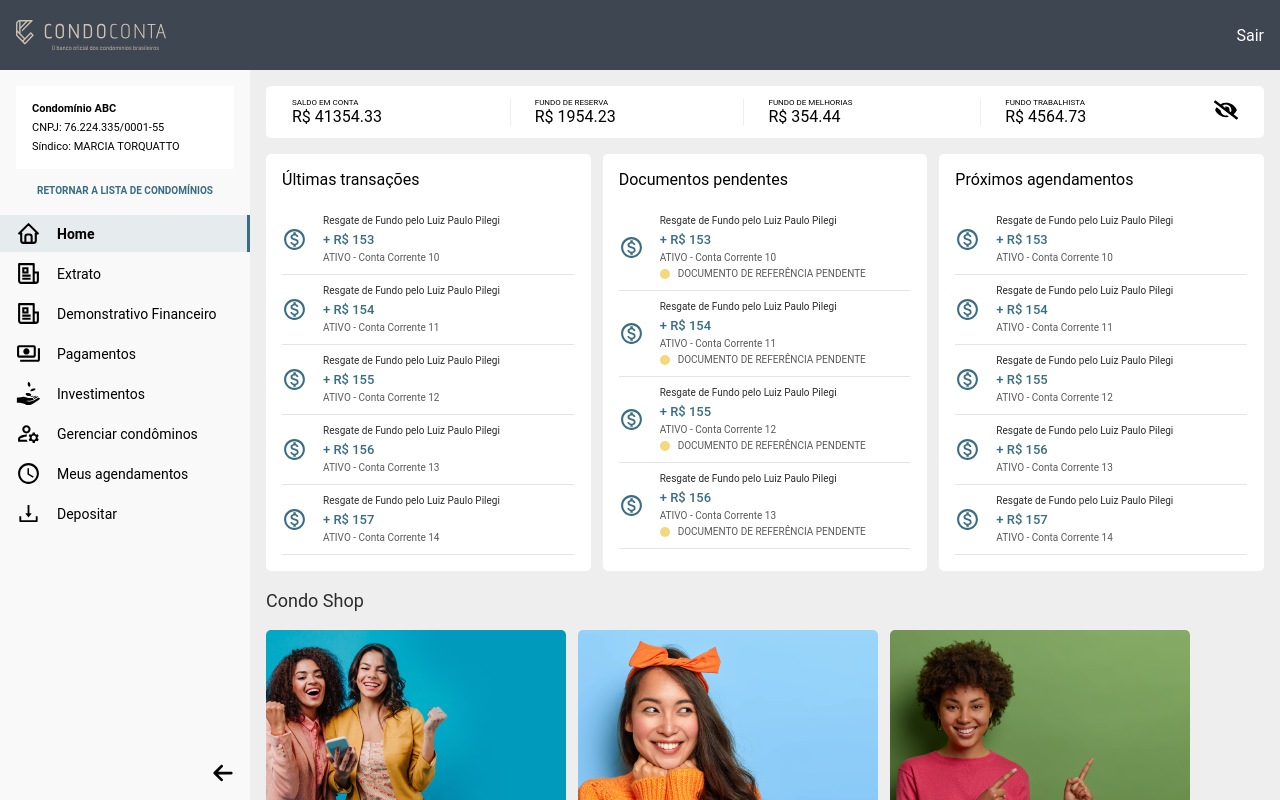
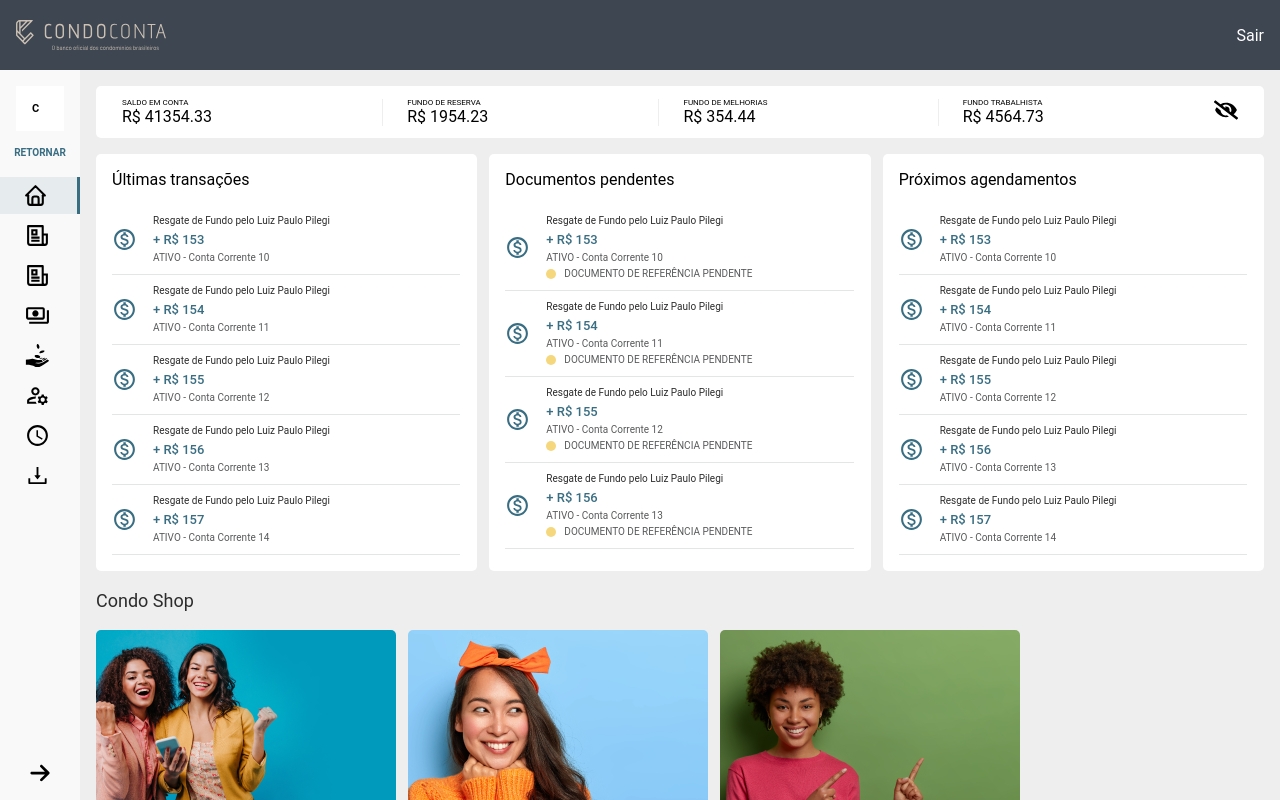
Before and after one commit to luizpaulolppa/react-app-i18n, a React (Create React App) app: page /condominios in a window 1280 px wide. Both pictures are taken after a click on the element 146 px from the left and 199 px from the top of the page. Built offline with nearby package versions, Linux system fonts and the light colour scheme.

Commit message:
save toggle menu

```diff
--- a/src/components/Menu/index.tsx
+++ b/src/components/Menu/index.tsx
@@ -1,4 +1,4 @@
-import React, { useState } from "react";
+import React, { useEffect, useState } from "react";
 import { useNavigate } from "react-router-dom";
 import { TbHome } from "react-icons/tb";
 import { RiNewspaperLine } from "react-icons/ri";
@@ -28,8 +28,18 @@ const Menu: React.FC<IMenu> = () => {
   const [isOpen, setIsOpen] = useState(true);
   const navigate = useNavigate();
 
+  useEffect(() => {
+    setIsOpen(localStorage.getItem("isOpenMenu") === "true");
+  }, []);
+
   function handleChangeCondo() {
     navigate("/condominios");
+  }
+
+  function handleToggleMenu() {
+    const isOpenChanged = !isOpen;
+    setIsOpen(isOpenChanged);
+    localStorage.setItem("isOpenMenu", JSON.stringify(isOpenChanged));
   }
 
   return (
@@ -101,7 +111,7 @@ const Menu: React.FC<IMenu> = () => {
         />
       </MenuHeader>
 
-      <ArrowContainer onClick={() => setIsOpen(!isOpen)} center={!isOpen}>
+      <ArrowContainer onClick={handleToggleMenu} center={!isOpen}>
         {isOpen ? <ImArrowLeft2 size={22} /> : <ImArrowRight2 size={22} />}
       </ArrowContainer>
     </MenuContainer>
```
